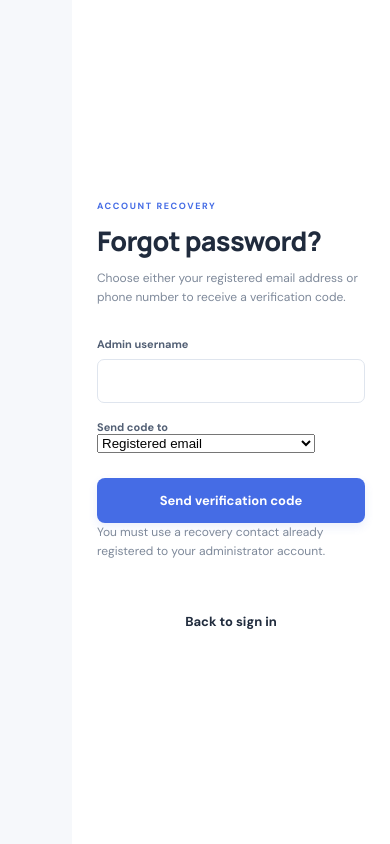
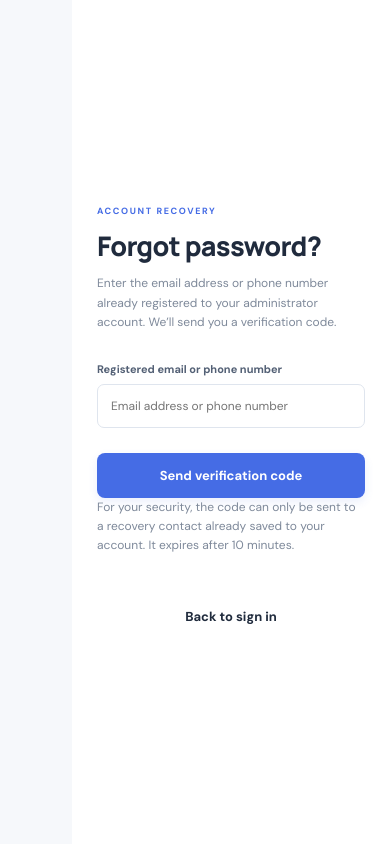
Before and after one commit to coderens/student-grade-analyzer, a Flask app: page /forgot-password in a window 390 px wide. Run offline with Flask 3, Linux system fonts and the light colour scheme; some libraries are stand-ins or nearby versions.

Commit message:
Fix forgot-password recovery contact flow
Accept registered recovery email or phone and safely look up the matching admin account.

```diff
--- a/app.py
+++ b/app.py
@@ -454,22 +454,46 @@ def set_admin_recovery_contact_command():
 @app.route("/forgot-password", methods=["GET", "POST"])
 def forgot_password():
     if request.method == "POST":
-        username = request.form.get("username", "").strip()
-        method = request.form.get("method", "")
-        if method not in ("email", "sms"):
-            flash("Choose a valid recovery method.", "error")
-            return render_template("forgot_password.html")
-        column = "recovery_email" if method == "email" else "recovery_phone"
+        contact = request.form.get("contact", "").strip()
+        # Clear any previous recovery flow before starting a new request.
+        session.pop("password_reset_id", None)
+        session.pop("password_reset_stage", None)
+
+        admin = None
         destination = None
-        admin = None
-        with db_connection() as conn:
-            admin = conn.execute(
-                f"SELECT id, {column} AS destination FROM admins WHERE username = %s",
-                (username,)
-            ).fetchone()
-            if admin:
-                destination = admin["destination"]
-            if destination:
+        sent = False
+        reset_row = None
+
+        # Only send codes to a recovery contact already saved on an administrator
+        # account. Never let an unauthenticated visitor register a new contact here.
+        if contact and "@" in contact:
+            method = "email"
+            with db_connection() as conn:
+                matches = conn.execute(
+                    """SELECT id, recovery_email AS destination
+                       FROM admins
+                       WHERE LOWER(TRIM(recovery_email)) = LOWER(TRIM(%s))""",
+                    (contact,)
+                ).fetchall()
+        elif contact:
+            method = "sms"
+            phone_digits = "".join(character for character in contact if character.isdigit())
+            with db_connection() as conn:
+                matches = conn.execute(
+                    """SELECT id, recovery_phone AS destination
+                       FROM admins
+                       WHERE regexp_replace(COALESCE(recovery_phone, ''), '[^0-9]', '', 'g') = %s""",
+                    (phone_digits,)
+                ).fetchall() if phone_digits else []
+        else:
+            matches = []
+
+        # A contact shared by multiple administrator accounts is ambiguous, so
+        # do not issue a reset code to an account that cannot be identified safely.
+        if len(matches) == 1 and matches[0]["destination"]:
+            admin = matches[0]
+            destination = admin["destination"]
+            with db_connection() as conn:
                 code = f"{secrets.randbelow(1000000):06d}"
                 conn.execute(
                     "UPDATE password_reset_codes SET used_at = CURRENT_TIMESTAMP "
@@ -488,15 +512,24 @@ def forgot_password():
                     app.logger.exception("Password recovery delivery failed")
                     sent = False
                 if not sent:
-                    conn.execute("UPDATE password_reset_codes SET used_at = CURRENT_TIMESTAMP WHERE id = %s",
-                                 (reset_row["id"],))
-        if admin and destination and sent:
+                    conn.execute(
+                        "UPDATE password_reset_codes SET used_at = CURRENT_TIMESTAMP WHERE id = %s",
+                        (reset_row["id"],)
+                    )
+
+        if admin and destination and sent and reset_row:
             session["password_reset_id"] = reset_row["id"]
             session["password_reset_stage"] = "verify"
-            flash("If the account and recovery contact are valid, a verification code has been sent.", "success")
             return redirect(url_for("verify_password_reset"))
-        # Keep the response generic to avoid revealing which usernames have recovery contacts.
-        flash("If the account and recovery contact are valid, recovery instructions will be sent. If no message arrives, contact the system administrator.", "success")
+
+        # Keep the same response for unknown, unregistered, ambiguous, and
+        # undeliverable contacts to avoid account enumeration.
+        flash(
+            "If this contact is registered and recovery delivery is configured, "
+            "a verification code will be sent. If no code arrives, contact the "
+            "system administrator to register or verify your recovery contact.",
+            "success"
+        )
     return render_template("forgot_password.html")
 
 
--- a/templates/forgot_password.html
+++ b/templates/forgot_password.html
@@ -5,16 +5,12 @@
     <input type="hidden" name="csrf_token" value="{{ csrf_token }}">
     <div class="eyebrow">ACCOUNT RECOVERY</div>
     <h2>Forgot password?</h2>
-    <p class="muted">Choose either your registered email address or phone number to receive a verification code.</p>
-    <label>Admin username<input name="username" required autocomplete="username"></label>
-    <label>Send code to
-      <select name="method" required>
-        <option value="email">Registered email</option>
-        <option value="sms">Registered phone number (SMS)</option>
-      </select>
+    <p class="muted">Enter the email address or phone number already registered to your administrator account. We’ll send you a verification code.</p>
+    <label>Registered email or phone number
+      <input name="contact" type="text" required autocomplete="email" inputmode="email" placeholder="Email address or phone number">
     </label>
     <button class="btn primary full" type="submit">Send verification code</button>
-    <p class="muted">You must use a recovery contact already registered to your administrator account.</p>
+    <p class="muted">For your security, the code can only be sent to a recovery contact already saved to your account. It expires after 10 minutes.</p>
     <a class="btn full" href="{{ url_for('login') }}">Back to sign in</a>
   </form>
 </div>
```
Also changed, not shown: tests/test_app.py (+6 -0 lines).
